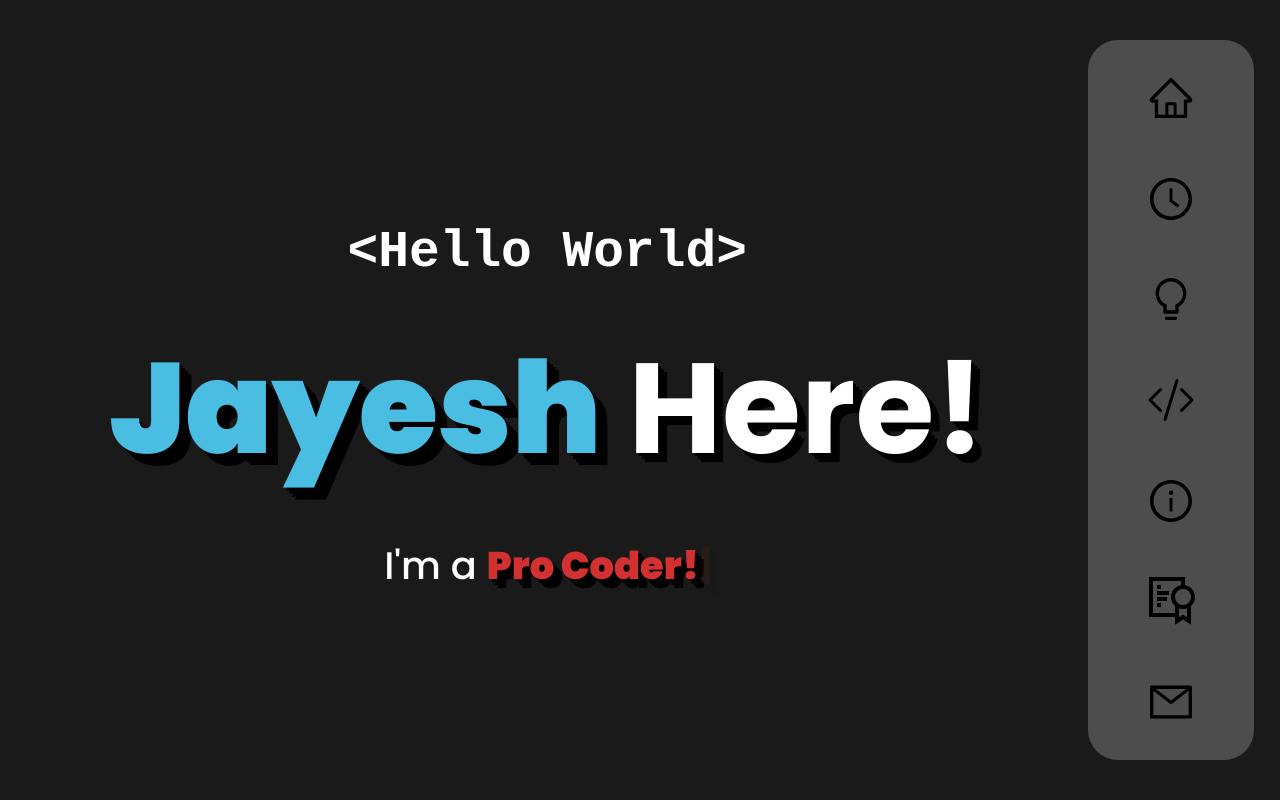
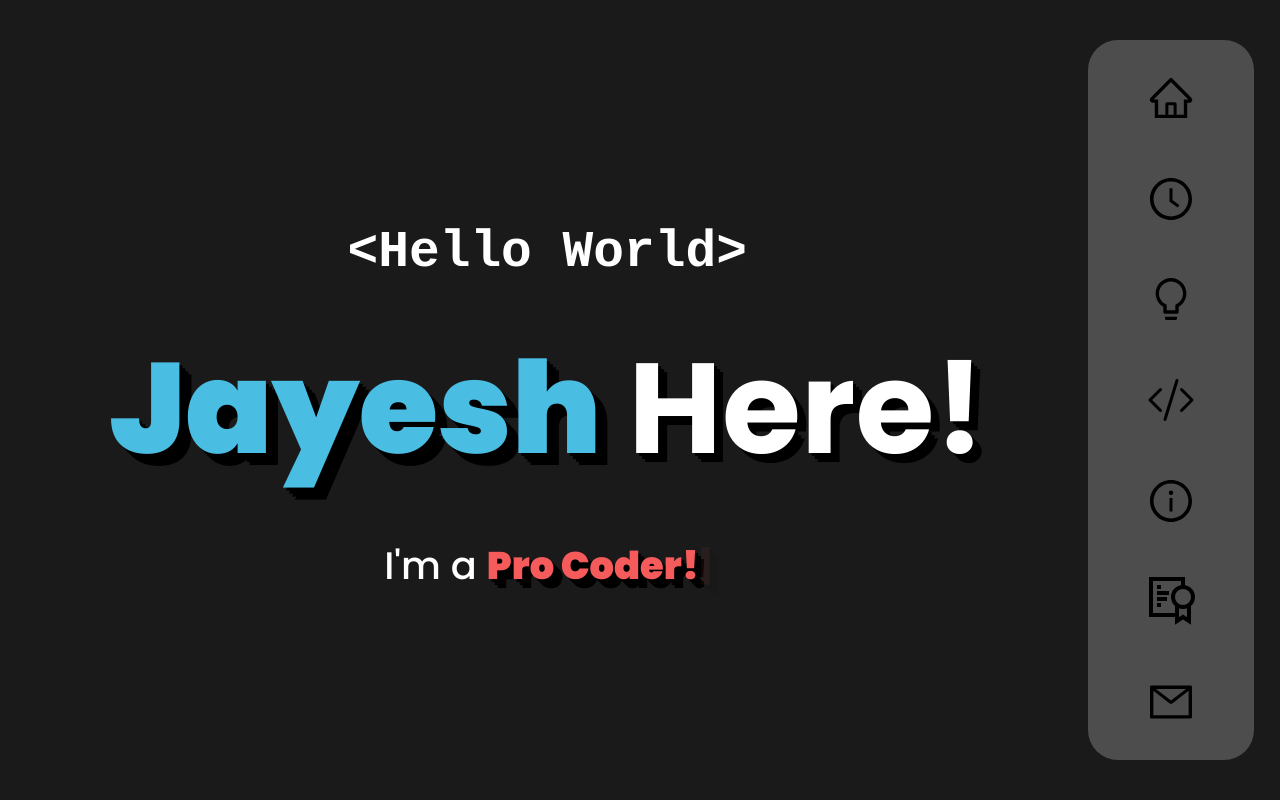
Before and after one commit to KingBael09/Portfolio, a React (Create React App) app: page / in a window 1280 px wide. Shown: the top 800 px of the page. Built offline with nearby package versions, Linux system fonts and the light colour scheme.

Commit message:
minor color change

```diff
--- a/src/styles/Home.module.css
+++ b/src/styles/Home.module.css
@@ -83,7 +83,7 @@
 
 .altDesg {
   color: hsl(0, 89%, 66%);
-  color: hsl(0, 65%, 51%);
+  /* color: hsl(0, 65%, 51%); */
 
   font-weight: 900;
 }
```
